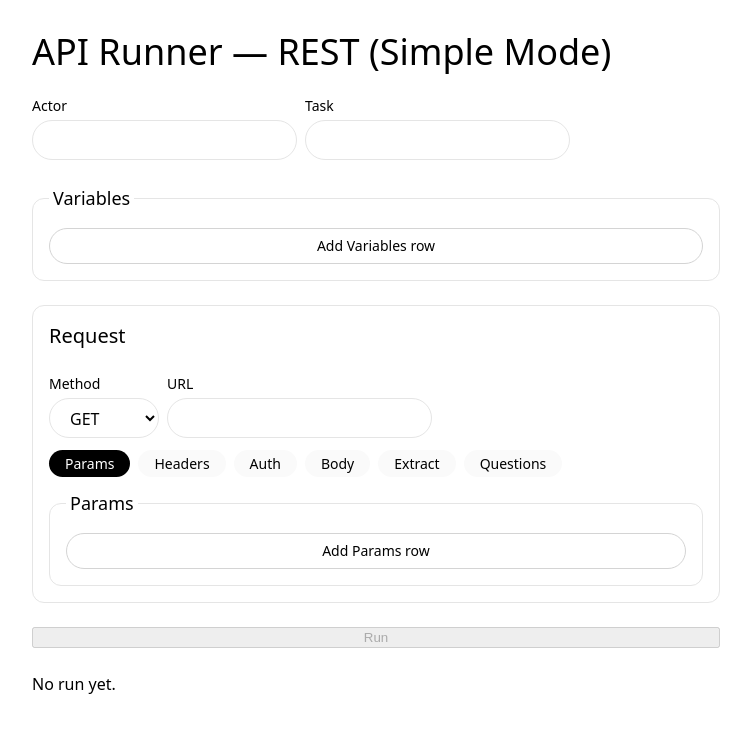
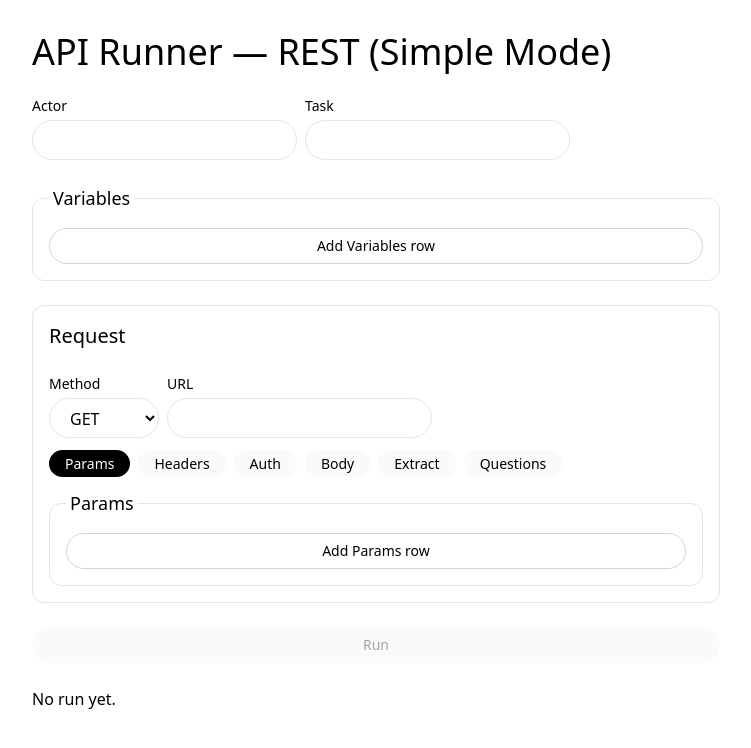
Before and after one commit to phuonghuynh789/ai-native-testing, a React (Vite) app in the folder packages/web/: page / in a window 1280 px wide. Shown: the top 748 px of the page, without its empty margins (264-1015 px from the left). Built offline with nearby package versions, Linux system fonts and the light colour scheme.

Commit message:
style(web): apply DESIGN.md tokens to RunButton

```diff
--- a/packages/web/src/components/RunButton.tsx
+++ b/packages/web/src/components/RunButton.tsx
@@ -56,7 +56,7 @@ export function RunButton({ form, disabled, onRunStart, onEvent, onError }: RunB
   }
 
   return (
-    <button type="button" onClick={handleClick} disabled={disabled}>
+    <button type="button" className="btn-primary" onClick={handleClick} disabled={disabled}>
       Run
     </button>
   );
```
